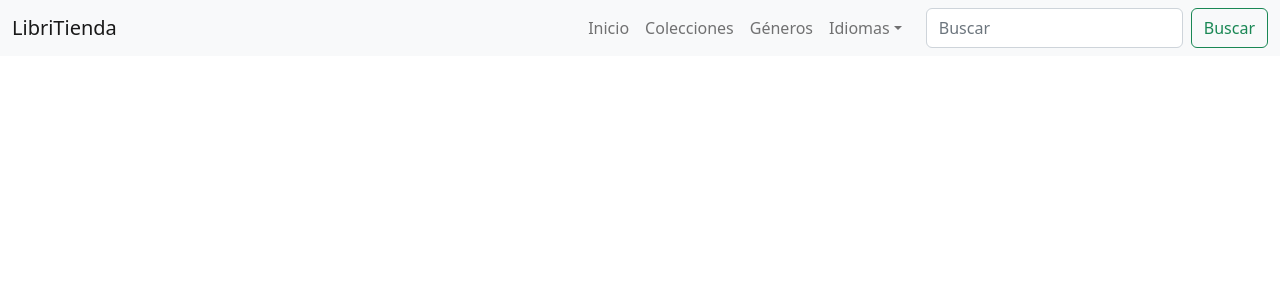
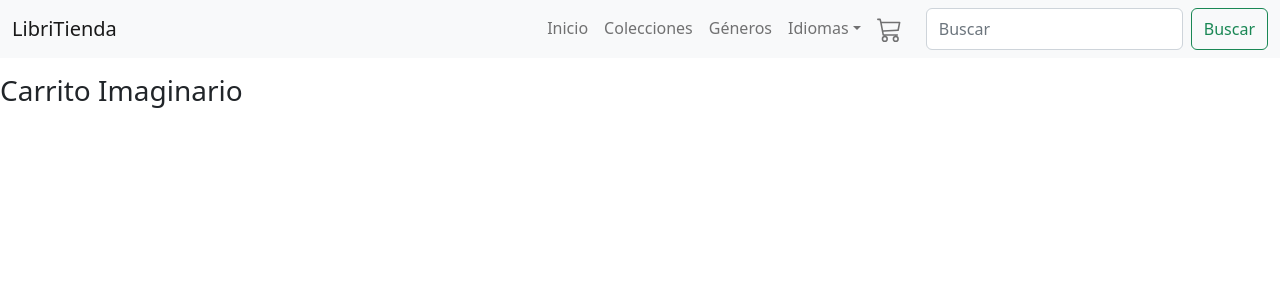
Before and after one commit to maugedamy/libritienda, a React (Create React App) app: page / in a window 1280 px wide. Shown: the top 300 px of the page. Built offline with nearby package versions, Linux system fonts and the light colour scheme.

Commit message:
cartwidget - damy

```diff
--- a/index.html
+++ b/index.html
@@ -7,6 +7,7 @@
     <title>Document</title>
     <script crossorigin src="https://unpkg.com/react@18/umd/react.development.js"></script>
     <script crossorigin src="https://unpkg.com/react-dom@18/umd/react-dom.development.js"></script>
+
 </head>
 <body>
     <div id="root"></div>
--- a/package.json
+++ b/package.json
@@ -7,6 +7,7 @@
     "@testing-library/react": "^13.3.0",
     "@testing-library/user-event": "^13.5.0",
     "bootstrap": "^5.2.0",
+    "bootstrap-icons": "^1.9.1",
     "react": "^18.2.0",
     "react-bootstrap": "^2.4.0",
     "react-dom": "^18.2.0",
--- a/src/App.js
+++ b/src/App.js
@@ -1,9 +1,16 @@
 import logo from './logo.svg';
 import './App.css';
 import NavBar from './components/NavBar';
+import ItemListContainer from './components/ItemListContainer';
+
 
 function App() {
-  return <NavBar/>
+  return (
+    <>
+      <NavBar />
+      <ItemListContainer />
+    </>
+  );
 }
 
 export default App;
--- /dev/null
+++ b/src/components/CartWidget/index.js
@@ -0,0 +1,11 @@
+import React from "react";
+
+export const CartWidget = () => {
+    return (
+        <svg xmlns="http://www.w3.org/2000/svg" width="25" height="25" fill="currentColor" class="bi bi-cart3" viewBox="0 0 16 16">
+            <path d="M0 1.5A.5.5 0 0 1 .5 1H2a.5.5 0 0 1 .485.379L2.89 3H14.5a.5.5 0 0 1 .49.598l-1 5a.5.5 0 0 1-.465.401l-9.397.472L4.415 11H13a.5.5 0 0 1 0 1H4a.5.5 0 0 1-.491-.408L2.01 3.607 1.61 2H.5a.5.5 0 0 1-.5-.5zM3.102 4l.84 4.479 9.144-.459L13.89 4H3.102zM5 12a2 2 0 1 0 0 4 2 2 0 0 0 0-4zm7 0a2 2 0 1 0 0 4 2 2 0 0 0 0-4zm-7 1a1 1 0 1 1 0 2 1 1 0 0 1 0-2zm7 0a1 1 0 1 1 0 2 1 1 0 0 1 0-2z" />
+        </svg>
+    );
+}
+
+export default CartWidget;
--- /dev/null
+++ b/src/components/ItemListContainer/index.js
@@ -0,0 +1,9 @@
+import React from "react";
+
+export const ItemListContainer = () => {
+    return (
+        <h3>Carrito Imaginario</h3>
+    );
+}
+
+export default ItemListContainer;
--- a/src/components/NavBar.js
+++ b/src/components/NavBar/index.js
@@ -1,27 +1,4 @@
-// export default const Navbar = () => {
-//     <nav className="nav">
-//         <a href="/" className = "site-title">LibriStore</a>
-//         <ul>
-//             <li>
-//                 <a href="/generos">Géneros</a>
-//             </li>
-//             <li>
-//                 <a href="/autores">Autores</a>
-//             </li>
-//             <li>
-//                 <a href="/bestsellers">Bestsellers</a>
-//             </li>
-//             <li>
-//                 <a href="/colecciones">Colecciones</a>
-//             </li>
-//             <li>
-//                 <a href="/carrito">Carrito</a>
-//             </li>
-
-//         </ul>
-//     </nav>
-// }
-
+import React from 'react';
 import Button from 'react-bootstrap/Button';
 import Container from 'react-bootstrap/Container';
 import Form from 'react-bootstrap/Form';
@@ -29,6 +6,7 @@
 import Navbar from 'react-bootstrap/Navbar';
 import NavDropdown from 'react-bootstrap/NavDropdown';
 import Offcanvas from 'react-bootstrap/Offcanvas';
+import CartWidget from '../CartWidget';
 
 function NavBar() {
     return (
@@ -67,6 +45,7 @@
                                             Géneros
                                         </NavDropdown.Item> */}
                                     </NavDropdown>
+                                    <Nav.Link href="./carrito"><CartWidget /></Nav.Link>
                                 </Nav>
                                 <Form className="d-flex">
                                     <Form.Control
```
Also changed, not shown: 1 other file (tests, documents, lock files or other folders).
